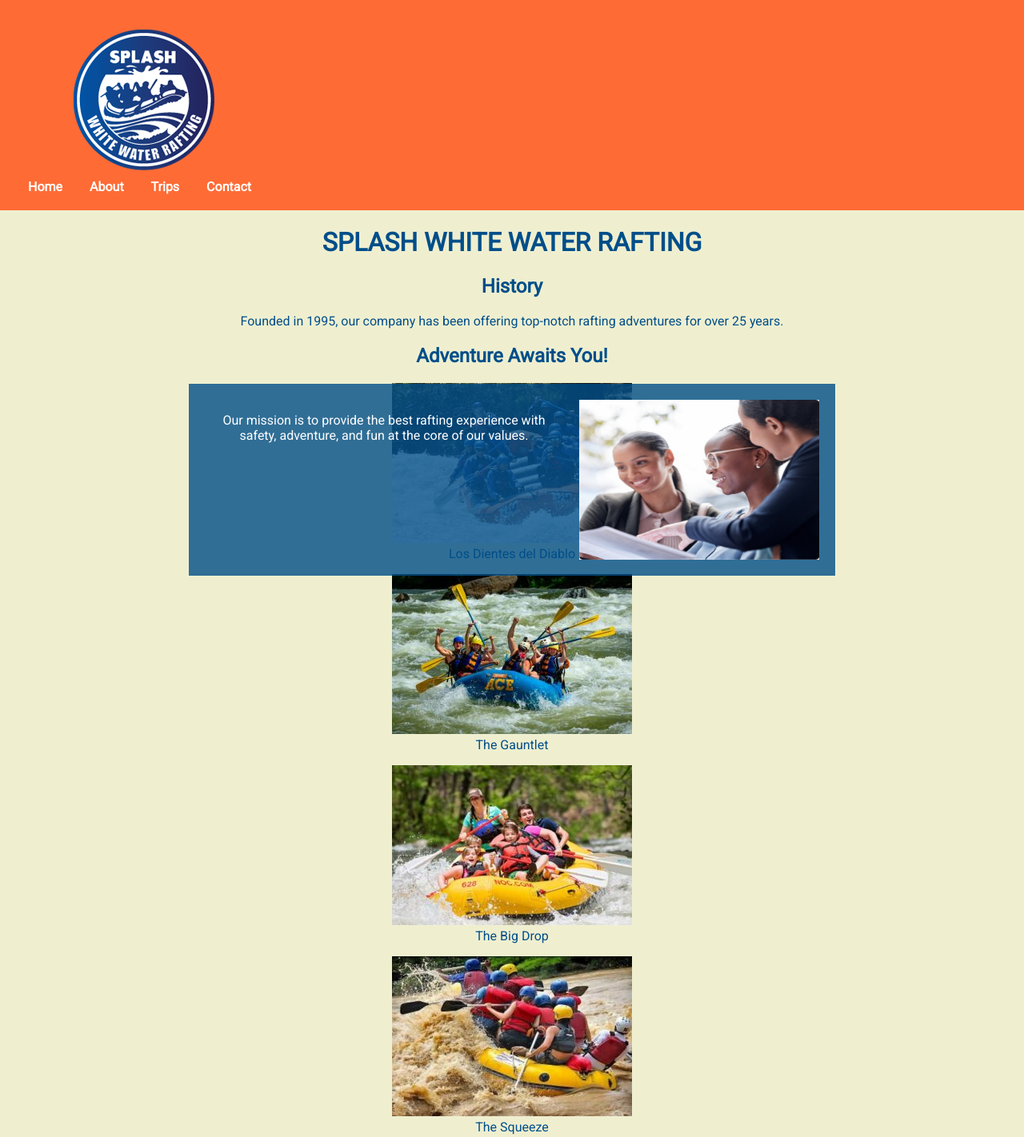
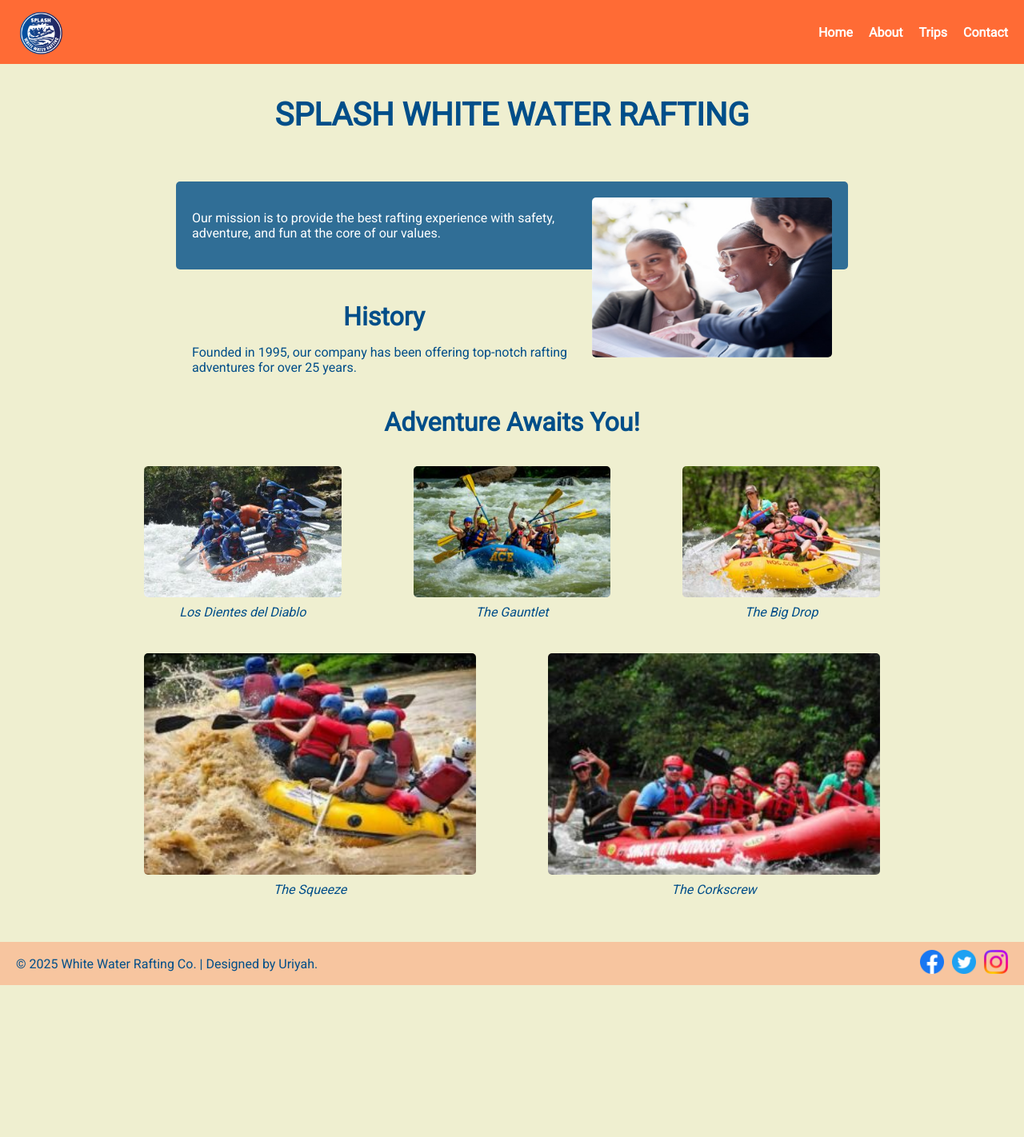
Before and after one commit to uriyahsam/wdd130, a plain HTML site: page wwr/about.html in a window 1280 px wide. Shown: the top 1422 px of the page at 80% size. After the commit the page ends 1232 px from the top, so only its background shows below. Drawn offline with Linux system fonts and the light colour scheme.

Commit message:
Week 4 page improvement with CSS Grid

```diff
--- a/wwr/about.html
+++ b/wwr/about.html
@@ -1,21 +1,24 @@
 <!DOCTYPE html>
 <html lang="en">
 <head>
-    <meta charset="UTF-8">
-    <meta name="viewport" content="width=device-width, initial-scale=1.0">
-    <meta name="description" content="Rafting Site">
-    <meta name="author" content="Uriyah Sam">
+  <meta charset="UTF-8" />
+  <meta name="viewport" content="width=device-width, initial-scale=1.0" />
+  <meta name="description" content="Rafting Site" />
+  <meta name="author" content="Uriyah Sam" />
   <title>About Us - White Water Rafting</title>
-    <link rel="stylesheet" href="styles/rafting.css">
-    <link rel="preconnect" href="https://fonts.googleapis.com">
-    <link rel="preconnect" href="https://fonts.gstatic.com" crossorigin>
-    <link href="https://fonts.googleapis.com/css2?family=Roboto&display=swap" rel="stylesheet">
-
+  <link rel="stylesheet" href="styles/rafting.css" />
+  <link rel="preconnect" href="https://fonts.googleapis.com" />
+  <link rel="preconnect" href="https://fonts.gstatic.com" crossorigin />
+  <link
+    href="https://fonts.googleapis.com/css2?family=Roboto&display=swap"
+    rel="stylesheet"
+  />
 </head>
 <body>
+  <!-- HEADER -->
   <header>
     <div class="header-container">
-            <img src="images/logo.png" alt="Company Logo" class="logo">
+      <img src="images/logo.png" alt="Company Logo" class="logo" />
       <nav>
         <a href="index.html">Home</a>
         <a href="about.html">About</a>
@@ -24,61 +27,108 @@
       </nav>
     </div>
   </header>
+
+  <!-- MAIN CONTENT -->
   <main>
-        <div class="hero"></div>
+    <!-- Hero Section -->
+    <div class="hero">
+      <!-- If you want a hero image behind the headline, uncomment this:
+      <img src="images/hero.jpg" alt="Rafting" />
+      -->
       <h1>SPLASH WHITE WATER RAFTING</h1>
+    </div>
 
+    <!-- Intro Article -->
     <article>
-            <img src="images/hero.jpg" alt="Rafting" width="300" height="200">
-            <p>Our mission is to provide the best rafting experience with safety, adventure, and fun at the core of our values.</p>
+      <img
+        src="images/hero.jpg"
+        alt="Rafting"
+        width="300"
+        height="200"
+      />
+      <p>
+        Our mission is to provide the best rafting experience with safety,
+        adventure, and fun at the core of our values.
+      </p>
     </article>
 
-        <section>
+    <!-- HISTORY SECTION -->
+    <section class="history">
       <h2>History</h2>
-            <p>Founded in 1995, our company has been offering top-notch rafting adventures for over 25 years.</p>
+      <!-- If you want an image here as in the wireframe, include one:
+           <img src="images/history.jpg" alt="Historic Rafting" /> -->
+      <p>
+        Founded in 1995, our company has been offering top-notch rafting
+        adventures for over 25 years.
+      </p>
     </section>
 
-        <section>
+    <!-- ADVENTURE GALLERY SECTION -->
+    <section class="adventures">
       <h2>Adventure Awaits You!</h2>
+
+      <!-- Use figure/figcaption for each adventure image -->
+      <div class="adventure-gallery">
         <figure>
-                <img src="images/rafting1.jpg" alt="Los Dientes del Diablo">
+          <img src="images/rafting1.jpg" alt="Los Dientes del Diablo" />
           <figcaption>Los Dientes del Diablo</figcaption>
         </figure>
 
         <figure>
-                <img src="images/rafting2.jpg" alt="The Gauntlet">
+          <img src="images/rafting2.jpg" alt="The Gauntlet" />
           <figcaption>The Gauntlet</figcaption>
         </figure>
 
         <figure>
-                <img src="images/rafting3.jpg" alt="The Big Drop">
+          <img src="images/rafting3.jpg" alt="The Big Drop" />
           <figcaption>The Big Drop</figcaption>
         </figure>
 
         <figure>
-                <img src="images/rafting4.jpg" alt="The Squeeze">
+          <img src="images/rafting4.jpg" alt="The Squeeze" />
           <figcaption>The Squeeze</figcaption>
         </figure>
 
         <figure>
-                <img src="images/rafting5.jpg" alt="The Corkscrew">
+          <img src="images/rafting5.jpg" alt="The Corkscrew" />
           <figcaption>The Corkscrew</figcaption>
         </figure>
+      </div>
     </section>
   </main>
+
+  <!-- FOOTER -->
   <footer>
     <p>&copy; 2025 White Water Rafting Co. | Designed by Uriyah.</p>
+
+    <div class="social">
       <a href="https://facebook.com">
-            <img src="images/facebook.png" alt="Facebook" width="30" height="30">
+        <img
+          src="images/facebook.png"
+          alt="Facebook"
+          width="30"
+          height="30"
+        />
       </a>
 
       <a href="https://twitter.com">
-            <img src="images/twitter.png" alt="Twitter" width="30" height="30">
+        <img
+          src="images/twitter.png"
+          alt="Twitter"
+          width="30"
+          height="30"
+        />
       </a>
 
       <a href="https://instagram.com">
-            <img src="images/instagram.png" alt="Instagram" width="30" height="30">
+        <img
+          src="images/instagram.png"
+          alt="Instagram"
+          width="30"
+          height="30"
+        />
       </a>
+    </div>
   </footer>
 </body>
 </html>
--- a/wwr/styles/rafting.css
+++ b/wwr/styles/rafting.css
@@ -1,88 +1,158 @@
 :root {
-    --primary-color: #FF6B35;
-    --secondary-color: #F7C59F;
-    --accent1-color: #EFEFD0;
-    --accent2-color: #004E89;
+  --primary-color: #FF6B35;      /* Header background */
+  --secondary-color: #F7C59F;    /* Footer background */
+  --accent1-color: #EFEFD0;     /* Body background */
+  --accent2-color: #004E89;     /* Main text color */
 }
 
 body {
   font-family: 'Roboto', sans-serif;
   margin: 0;
   padding: 0;
-    text-align: center;
   background-color: var(--accent1-color);
   color: var(--accent2-color);
 }
 
+/* HEADER STYLES ------------------------------------- */
 header {
   background: var(--primary-color);
   color: white;
-    padding: 20px;
+  padding: 10px 20px;
+}
+
+/* Use CSS Grid to lay out the header container
+   so logo and nav are on one row, spaced out */
+.header-container {
+  display: grid;
+  grid-template-columns: auto 1fr; /* logo on the left, nav on the right */
+  align-items: center;
+  gap: 20px;
+}
+
+/* LOGO can be given a max-height to control size if needed */
+.logo {
+  max-height: 60px;
+}
+
+/* Use Flex to lay out the nav links horizontally */
+nav {
   display: flex;
-    justify-content: space-between;
-    align-items: center;
+  justify-content: flex-end;
+  gap: 20px;
 }
 
 nav a {
   color: white;
   text-decoration: none;
-    margin: 0 15px;
   font-weight: bold;
 }
 
+/* HERO SECTION -------------------------------------- */
 .hero {
   position: relative;
   text-align: center;
+  padding: 40px;
+  /* If using a background image, you can do:
+     background: url("images/hero.jpg") center/cover no-repeat;
+  */
 }
 
-.hero img {
-    display: block;
-    width: 100%;
-    height: auto;
+/* Large hero heading overlay (if you want it absolutely placed) */
+.hero h1 {
+  margin: 0;
+  color: var(--accent2-color);
+  font-size: 2.5rem;
 }
 
-.hero h1 {
-    position: absolute;
-    top: 50%;
-    left: 50%;
-    transform: translate(-50%, -50%);
-    color: var(--accent1-color);
-    font-size: 3rem;
-}
-
+/* ARTICLE STYLES (the text block with an image) ----- */
 article {
-    position: absolute;
-    bottom: 10%;
-    left: 50%;
-    transform: translateX(-50%);
+  max-width: 800px;
+  margin: 20px auto;
   background: rgba(0, 78, 137, 0.8);
+  color: white;
   padding: 20px;
-    color: white;
-    width: 60%;
+  border-radius: 5px;
 }
 
 article img {
   float: right;
   margin-left: 20px;
+  border-radius: 5px;
 }
 
-.gallery {
-    display: flex;
-    justify-content: center;
-    gap: 10px;
-    padding: 20px;
+/* HISTORY SECTION ------------------------------------ */
+.history {
+  max-width: 800px;
+  margin: 40px auto;
+  padding: 0 20px;
+  text-align: left;
 }
 
-.gallery img {
-    width: 18%;
+.history h2 {
+  text-align: center;
+  margin: 0;
+  font-size: 2rem;
+  color: var(--accent2-color);
+}
+
+.adventures {
+  max-width: 1000px;
+  margin: 40px auto;
+  padding: 0 20px;
+  text-align: center;
+}
+
+.adventures h2 {
+  font-size: 2rem;
+  margin-bottom: 20px;
+}
+
+.adventure-gallery {
+  /* Use Flex to spread out the 5 figure elements horizontally */
+  display: flex;
+  justify-content: space-between;
+  gap: 10px;
+  flex-wrap: wrap; /* ensures wrapping on smaller screens */
+}
+
+.adventure-gallery figure {
+  flex: 1 1 calc(20% - 10px);
+  /* The above calculates roughly 5 across if the container is wide enough */
+  min-width: 120px;
+  text-align: center;
+}
+
+.adventure-gallery img {
+  width: 100%;
   height: auto;
   border-radius: 5px;
 }
 
+.adventure-gallery figcaption {
+  margin-top: 5px;
+  font-style: italic;
+}
+
+/* FOOTER STYLES ------------------------------------- */
 footer {
   background: var(--secondary-color);
   color: var(--accent2-color);
-    padding: 10px;
+  padding: 10px 20px;
+  display: flex;
+  /* space-between for left text and right icons */
+  justify-content: space-between;
+  align-items: center;
+}
+
+footer p {
+  margin: 0;
+}
+
+/* Social icons container: to the right */
+.social {
+  display: flex;
+  align-items: center;
+  gap: 10px;
 }
 
 .social a {
@@ -91,5 +161,6 @@ footer {
 
 .social img {
   width: 30px;
-    margin: 5px;
+  height: 30px;
+  border-radius: 3px;
 }
```
Lines whose indentation alone changed are shown as unchanged.
